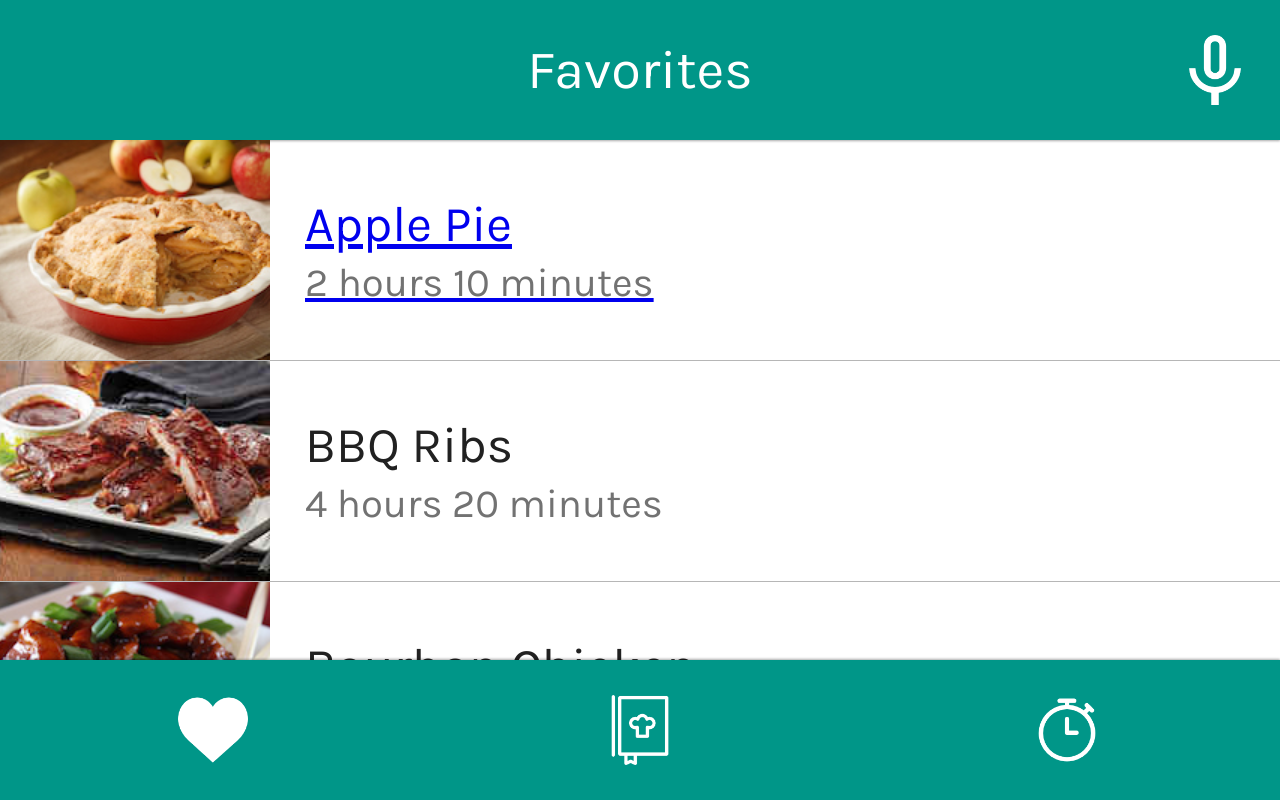
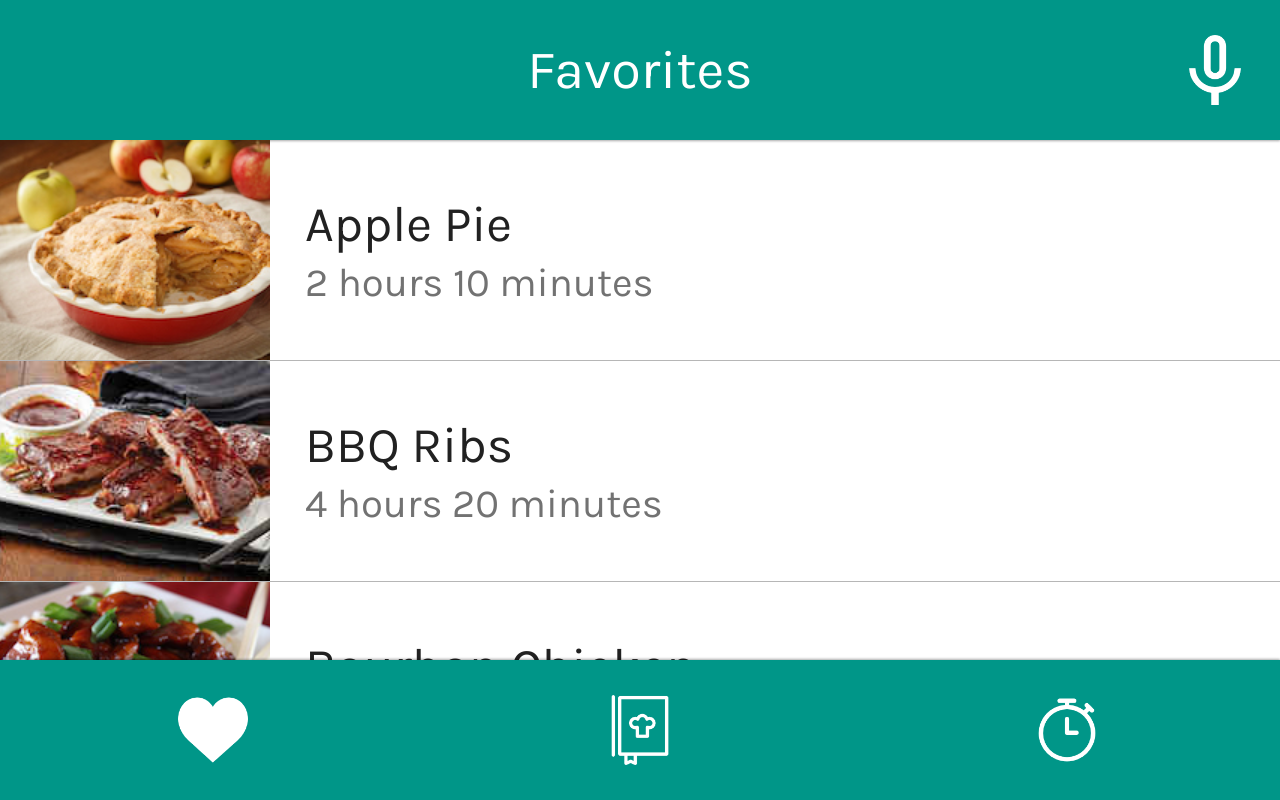
Before and after one commit to dojiboy9/cooking-assistant-app, a plain HTML site: page Website/index.html in a window 1280 px wide. Drawn offline with Linux system fonts and the light colour scheme.

```diff
--- a/Website/static/cook_style.css
+++ b/Website/static/cook_style.css
@@ -26,6 +26,11 @@
 
 	color: #212121;
 	font-size: 20px;
+}
+
+a {
+	text-decoration: none;
+	color: #212121;
 }
 
 .splash-container {
```
Also changed, not shown: Website/fruit_salad.html (+3 -1 lines).
